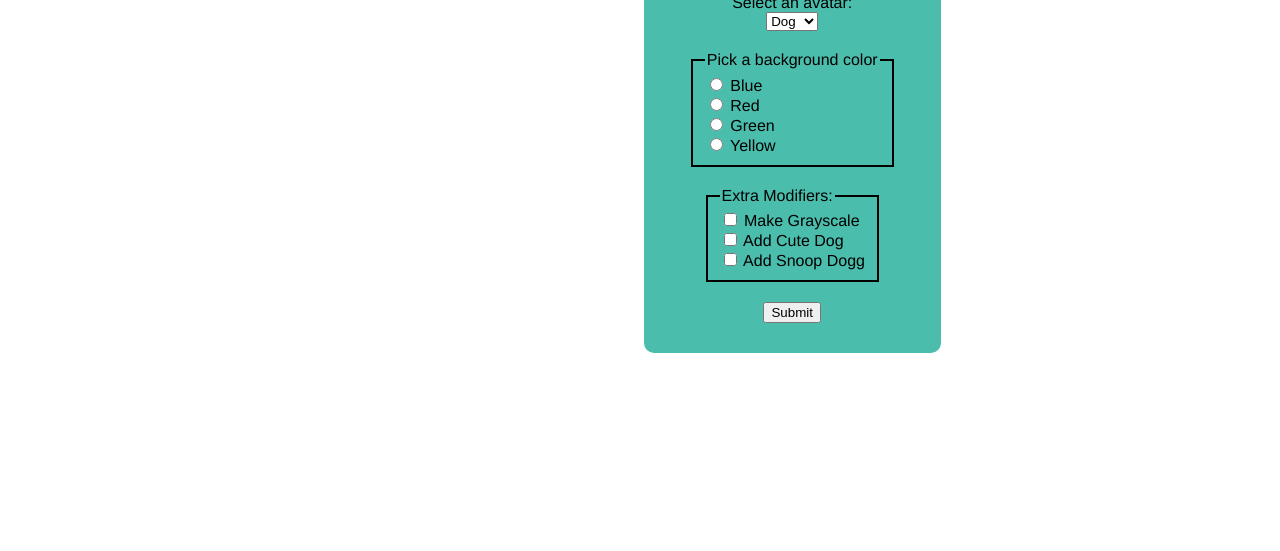
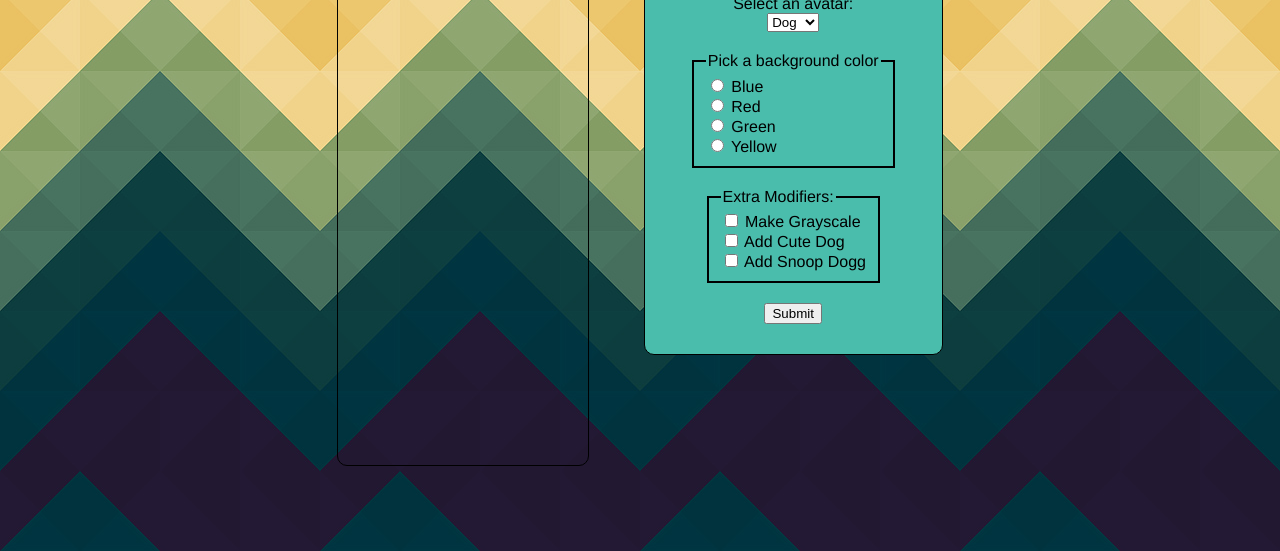
Before and after one commit to NoahTN/cst336, a PHP site: page /homework/3/save.php in a window 1280 px wide. Shown: the part 249-800 px from the top of the page. Run offline with PHP 8.4, Linux system fonts and the light colour scheme; data that the repository does not hold is empty.

Commit message:
Add background image

```diff
--- a/homework/3/css/styles.css
+++ b/homework/3/css/styles.css
@@ -1,5 +1,5 @@
 body {
-
+    background-image: url("../img/kale-salad.jpg");
     text-align: center;
     font-family: helvetica;
 }
@@ -7,7 +7,9 @@ body {
 header {
     font-size: 32px;
     font-weight: bold;
-    margin-bottom: 30px;
+    margin-bottom: 20px;
+    color: white;
+    text-shadow: 2px 4px 3px rgba(0,0,0,0.3);
 }
 
 fieldset {
@@ -32,7 +34,8 @@ textarea {
 }
 
 form {
-     vertical-align: top;
+    border: 0.5px black solid;
+    vertical-align: top;
     display:inline-block;
     padding: 30px;
     border-radius: 10px;
@@ -48,6 +51,7 @@ form {
     margin-top: 5px;
     margin-bottom: 30px;
     border-radius: 10px;
+    border: 0.2px solid black;
 }
 
 .blue {
```
Also changed, not shown: homework/3/img/kale-salad.jpg (added).
